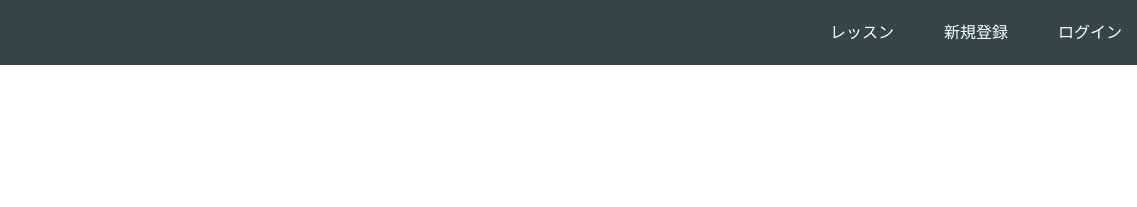
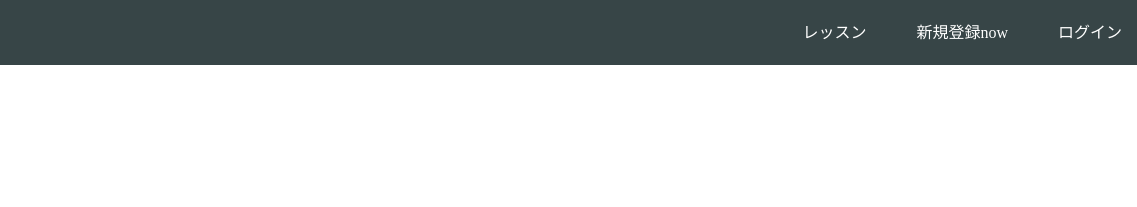
Before and after one commit to shun315/github.io, a plain HTML site: page index.html in a window 1280 px wide. Shown: the top 207 px of the page, 143-1280 px from the left. Drawn offline with Linux system fonts and the light colour scheme.

Commit message:
Update index.html

```diff
--- a/index.html
+++ b/index.html
@@ -16,7 +16,7 @@
       <span class="fa fa-bars menu-icon"></span>
       <div class="header-right">
         <a href="#">レッスン</a>
-        <a href="#">新規登録</a>
+        <a href="#">新規登録now</a>
         <a href="#" class="login">ログイン</a>
       </div>
     </div>
```
